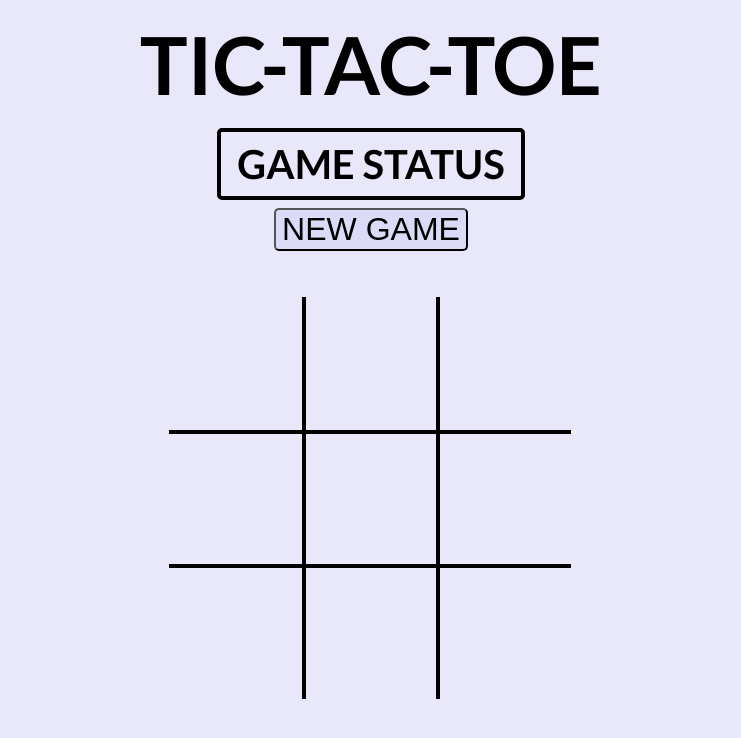
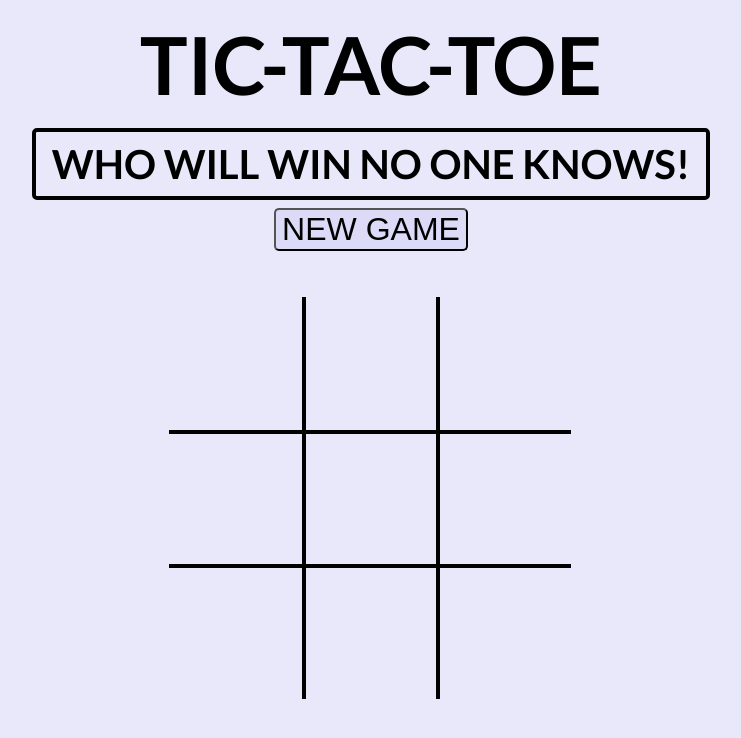
Before and after one commit to amcmillion3/tic-tac-toe, a plain HTML site: page index.html in a window 1280 px wide. Shown: the whole page, without its empty margins (269-1010 px from the left). Drawn offline with Linux system fonts and the light colour scheme.

Commit message:
change update status

```diff
--- a/index.html
+++ b/index.html
@@ -9,7 +9,7 @@
 </head>
 <body>
     <h1>TIC-TAC-TOE</h1>
-    <h3 id="update-status">GAME STATUS</h3>
+    <h3 id="update-status">WHO WILL WIN NO ONE KNOWS!</h3>
     <button id="new-game-button" type="submit">NEW GAME</button>
     <div id="gameboard-container">
         <div class="game-grid" id="grid-0" data-index-number="0"></div>
```
